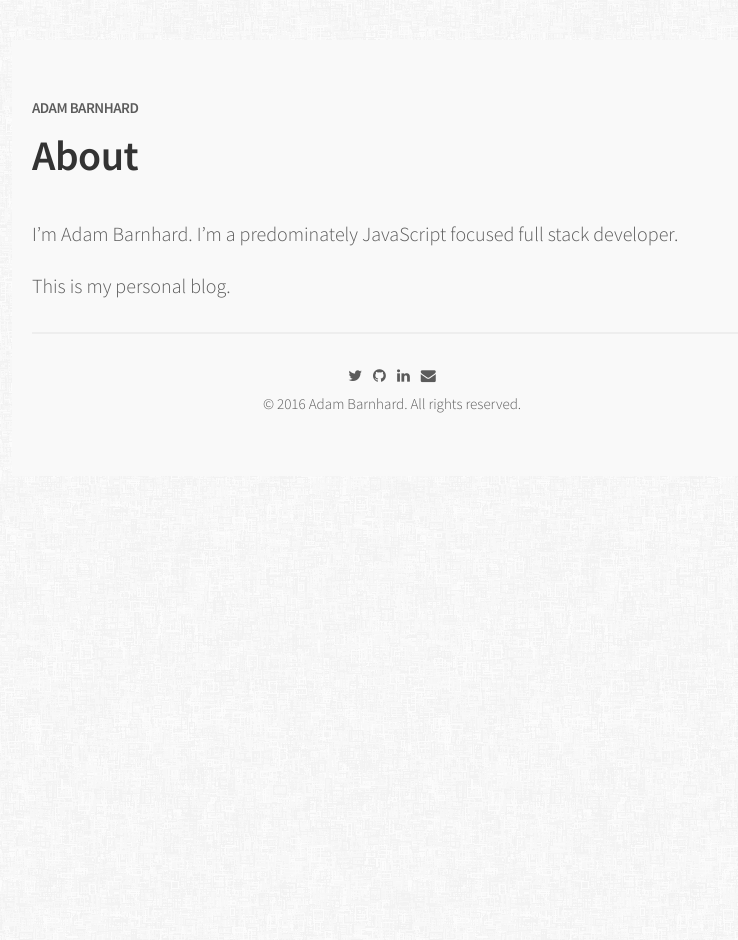
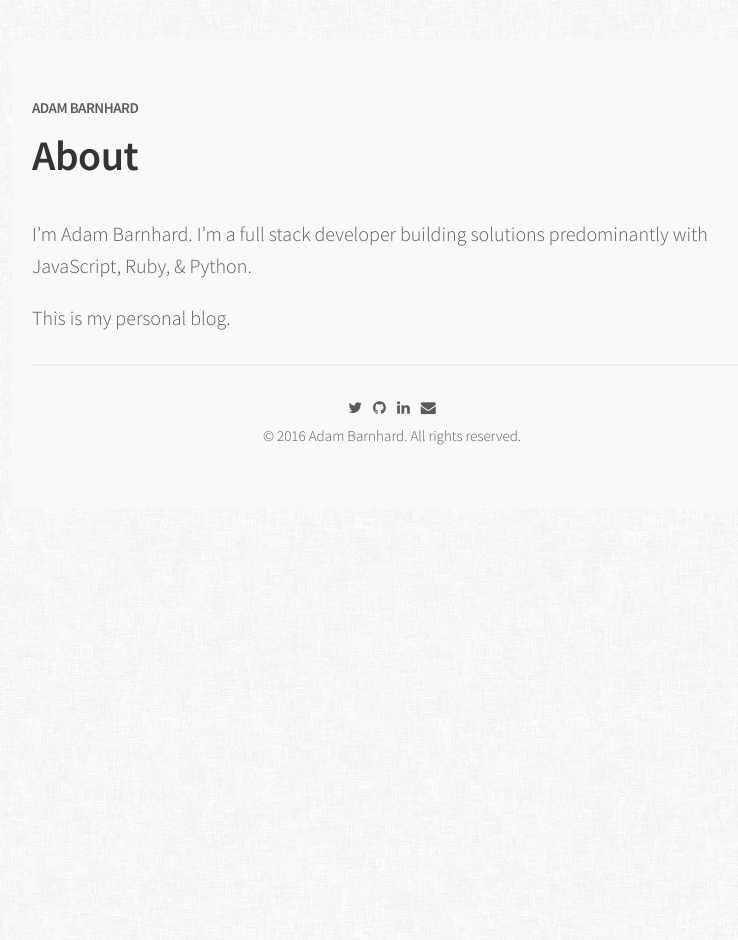
Before and after one commit to abarnhard/abarnhard.github.io, a Jekyll site: the page built from about.md, in a window 1280 px wide. Shown: the whole page, without its empty margins (248-986 px from the left). Built offline with Jekyll 4.4.1, drawn with Linux system fonts in a browser that asks for light colours; nearby versions of some CDN libraries.

Commit message:
updated about

```diff
--- a/about.md
+++ b/about.md
@@ -4,6 +4,6 @@
 permalink: /about/
 ---
 
-I'm Adam Barnhard. I'm a predominately JavaScript focused full stack developer.
+I'm Adam Barnhard. I'm a full stack developer building solutions predominantly with JavaScript, Ruby, & Python.
 
 This is my personal blog.
```
